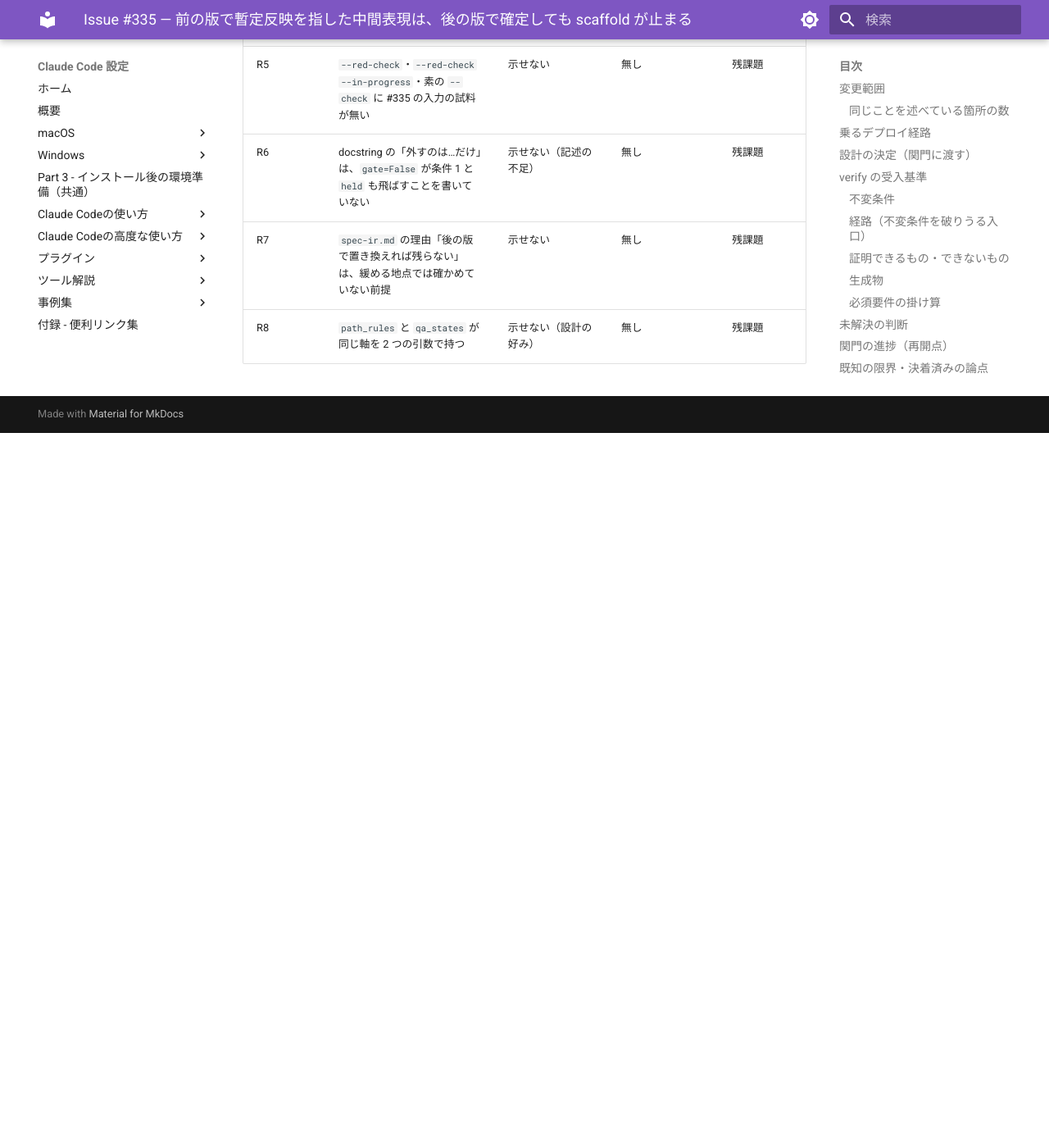
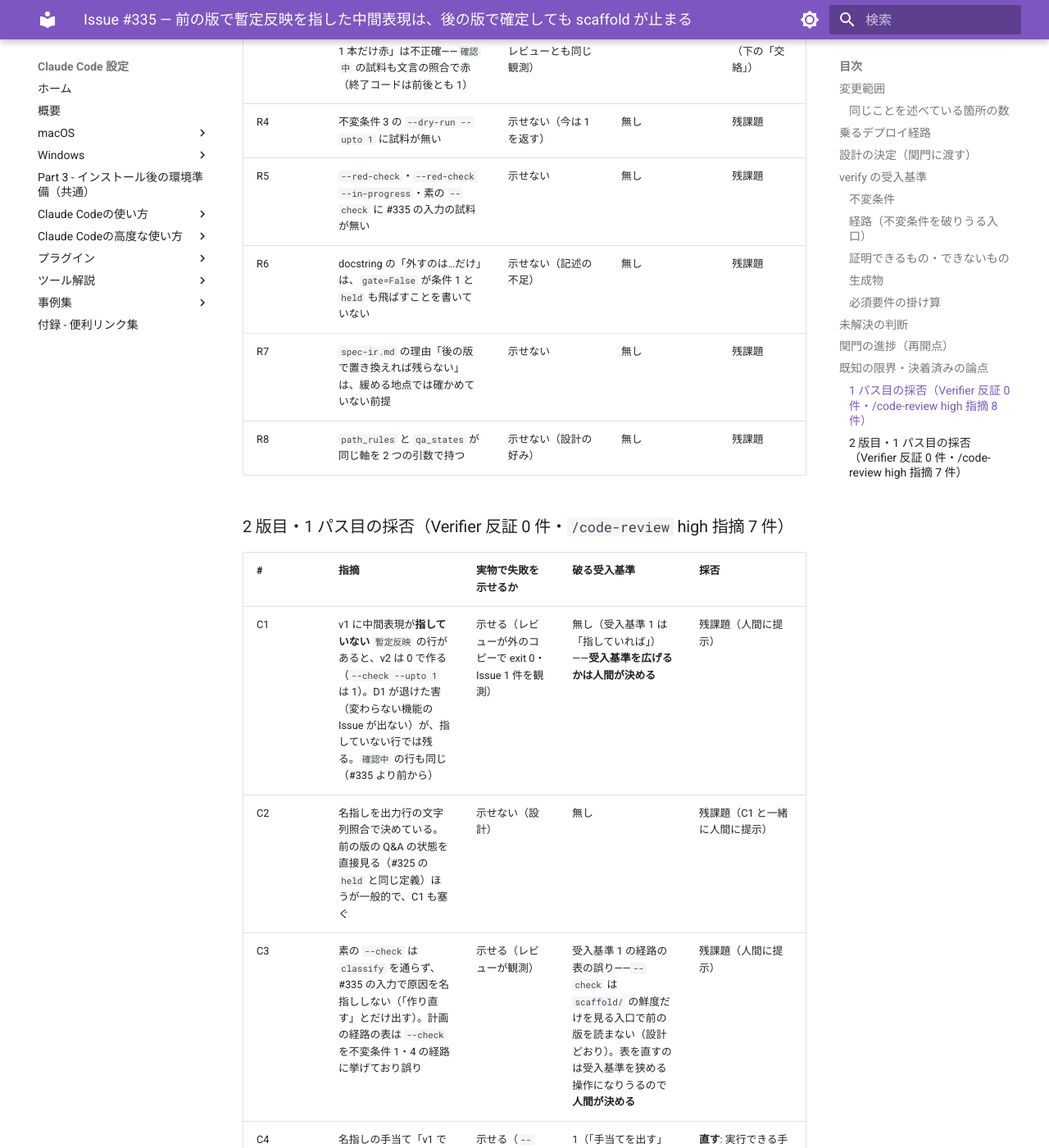
Before and after one commit to hdknr/claude-code-setup, an MkDocs documentation site: the page built from docs/plans/issue-335.md, in a window 1280 px wide and 1400 px high, scrolled down 4561 px. Shown: the whole window at 82% size. Built offline with MkDocs 1.6.1 and Material for MkDocs 9.7.7, drawn with Linux system fonts in a browser that asks for light colours; before the commit the page ends 5089 px from its top, so only the background shows below that; some of the changed text lies outside the part shown.

Commit message:
fix(spec-loop): #335 の名指しから実行できない手当てを外し、versions.md を指す
1 パス目の /code-review（C4・C5・C6）: 「v1 で確かめて --check --upto 1 を 0 にしてから v2 を始める」は
v2 が在ると実行できず、「後の版で反映済みにしても」は行を消した場合に事実と違う。状態（--check --upto <n-1>
が 0 にならない・差分を測る土台が無い）と versions.md の「差分の周を始める前に」だけを出す。照合する試料と
版の番号の変異を足す。

Refs #335

Co-Authored-By: Claude Opus 5.5 <noreply@anthropic.com>

```diff
--- a/docs/plans/issue-335.md
+++ b/docs/plans/issue-335.md
@@ -83,7 +83,8 @@
 - 関門: Verifier 1 パス目（`dev-loop:dev-loop-verifier`・sonnet）= **反証 0 件**（修正前の `scaffold.py` を外で当てて再現の試料が Issue の文言で赤・修正後 165/113 緑・経路の数え直しで一覧外なし・等価変異の理由も正しいと確認。検証後 `git status` 空を親が確認）。`/code-review` 1 パス目（high）= **指摘 8 件**（採否は下の表）。R1・R2 が修正の向きへの反論なので人間に判断を仰いでいる
 - 反証: 初版の 1 パス目で Verifier 0 件・`/code-review` 8 件（R1〜R8）。R1・R2 を受けて人間が向きを変えた（「止めたまま文言を直す」。AskUserQuestion）
 - **2 版目**（向きを変えた実装）: `scaffold.py` を base に戻してから文言と名指しの 1 行を足した。`scripts/test-scaffold.py` は 試料 167 件・変異 114 件で緑。**関門は 2 版目に対して 1 パス目からやり直す**（人間に示した選択肢どおり。初版の 1 パス目はパスに数えない）
-- 2 版目の関門: 未着手（次は Verifier と `/code-review` の 1 パス目）
+- 2 版目のコミット: `cf7df5b`
+- 2 版目の関門: Verifier 1 パス目（`dev-loop:dev-loop-verifier`・sonnet）= **反証 0 件**。base の `scaffold.py` に新しい試料を当てる陽性対照は**ガードに拒否されて当てられなかった**（報告どおり未確認）——旧い挙動は変異「前の版の暫定反映を名指ししない」「Q&A の参照の状態を出さない」が再現しており、どちらも全体緑＝殺されている。`/code-review` 1 パス目: 実行中
 - 交絡: 再現の試料を修正前に赤（陽性対照）にしてから直した（**訂正**: 修正前に赤だった新しい試料は 2 本。`確認中` の試料は終了コードが前後とも 1 で、文言の照合だけで赤——挙動は判別していない。関門の 2 体が独立に観測）。`今の版にも暫定反映を許す` の変異は `held` の検査が先に止めるので等価——変異として載せていない
 - `check-all.py`: 44/44 本 緑（失敗 0 / 飛ばし 0。`db1a44a` の内容で）
 - 割り目（手順 4）: AskUserQuestion で訊いた → **「ここで割る」**。再開は worktree の中で `/clear` → `/dev-loop:dev-loop 335`、手順 5（Verifier 1 パス目）から
@@ -104,3 +105,15 @@
 | R6 | docstring の「外すのは…だけ」は、`gate=False` が条件 1 と `held` も飛ばすことを書いていない | 示せない（記述の不足） | 無し | 残課題 |
 | R7 | `spec-ir.md` の理由「後の版で置き換えれば残らない」は、緩める地点では確かめていない前提 | 示せない | 無し | 残課題 |
 | R8 | `path_rules` と `qa_states` が同じ軸を 2 つの引数で持つ | 示せない（設計の好み） | 無し | 残課題 |
+
+### 2 版目・1 パス目の採否（Verifier 反証 0 件・`/code-review` high 指摘 7 件）
+
+| # | 指摘 | 実物で失敗を示せるか | 破る受入基準 | 採否 |
+| --- | --- | --- | --- | --- |
+| C1 | v1 に中間表現が**指していない** `暫定反映` の行があると、v2 は 0 で作る（`--check --upto 1` は 1）。D1 が退けた害（変わらない機能の Issue が出ない）が、指していない行では残る。`確認中` の行も同じ（#335 より前から） | 示せる（レビューが外のコピーで exit 0・Issue 1 件を観測） | 無し（受入基準 1 は「指していれば」）——**受入基準を広げるかは人間が決める** | 残課題（人間に提示） |
+| C2 | 名指しを出力行の文字列照合で決めている。前の版の Q&A の状態を直接見る（#325 の `held` と同じ定義）ほうが一般的で、C1 も塞ぐ | 示せない（設計） | 無し | 残課題（C1 と一緒に人間に提示） |
+| C3 | 素の `--check` は `classify` を通らず、#335 の入力で原因を名指ししない（「作り直す」とだけ出す）。計画の経路の表は `--check` を不変条件 1・4 の経路に挙げており誤り | 示せる（レビューが観測） | 受入基準 1 の経路の表の誤り——`--check` は `scaffold/` の鮮度だけを見る入口で前の版を読まない（設計どおり）。表を直すのは受入基準を狭める操作になりうるので**人間が決める** | 残課題（人間に提示） |
+| C4 | 名指しの手当て「v1 で確かめ `--check --upto 1` が 0 になってから v2 を始める」は実行できない——v2 が在ると v1 の scaffold を作る手段が無い（`--upto` は生成に使えない）。`versions.md` の手当てとも食い違う | 示せる（`--upto 1` の生成は exit 2） | 1（「手当てを出す」——出した手当てが事実として誤り） | **直す**: 実行できる手順を書かず、状態（`--check --upto 1` が 0 にならない・差分を測る土台が無い）と `versions.md` の「差分の周を始める前に」を指す |
+| C5 | 名指しの後半（`--check --upto 1`・`versions.md`）を照合する試料が無い | 示せる（`--upto {number}` に変えても全部緑とレビューが報告） | 1 | **直す**: 試料の照合文言に含める |
+| C6 | 「後の版で 反映済み にしても」は、後の版で行を消した・触れていない場合にも出て事実と違う | 示せる（入力の形で示せる。走らせてはいない） | 1（名指しの文言の正しさ） | **直す**: C4 と同じ書き換えでこの句を消す |
+| C7 | 1 つの return の中の条件つき連結。変異がソースの字面に依る | 示せない（読みやすさ） | 無し | 残課題（C4 で同じ行を書き換えるので、そのとき素直な形にする——範囲の内） |
```
Also changed, not shown: 2 other files.
